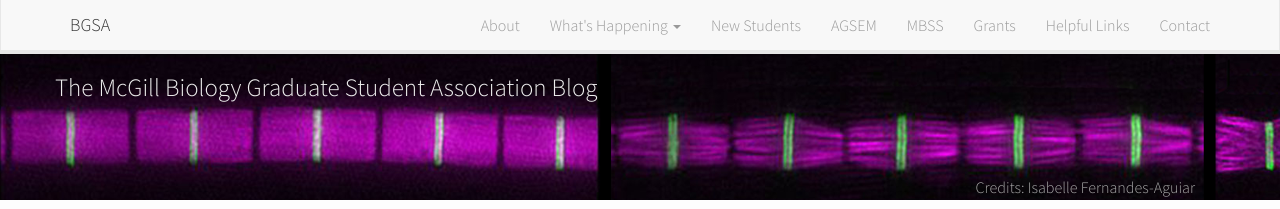
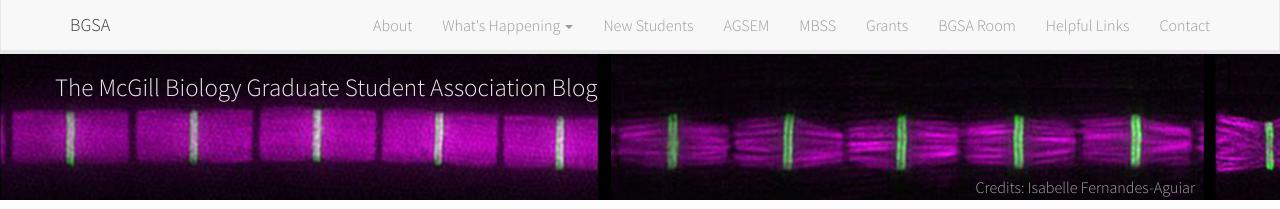
Before and after one commit to McGillBGSA/McGillBGSA.github.io, a Jekyll site: the page built from index.html, in a window 1280 px wide. Shown: the top 209 px of the page. Built offline with Jekyll 4.4.1, drawn with Linux system fonts in a browser that asks for light colours; nearby versions of some CDN libraries; the list of posts is cut into pages by our own code.

Commit message:
Updated header.html

```diff
--- a/_includes/header.html
+++ b/_includes/header.html
@@ -35,6 +35,9 @@
           <a href="{{ "/grants/" | prepend: site.baseurl }}">Grants</a>
         </li>
         <li>
+          <a href="{{ "/bgsaroom/" | prepend: site.baseurl }}">BGSA Room</a>
+        </li>
+        <li>
           <a href="{{ "/helpful-links/" | prepend: site.baseurl }}">Helpful Links</a>
         </li>
         <li>
```
